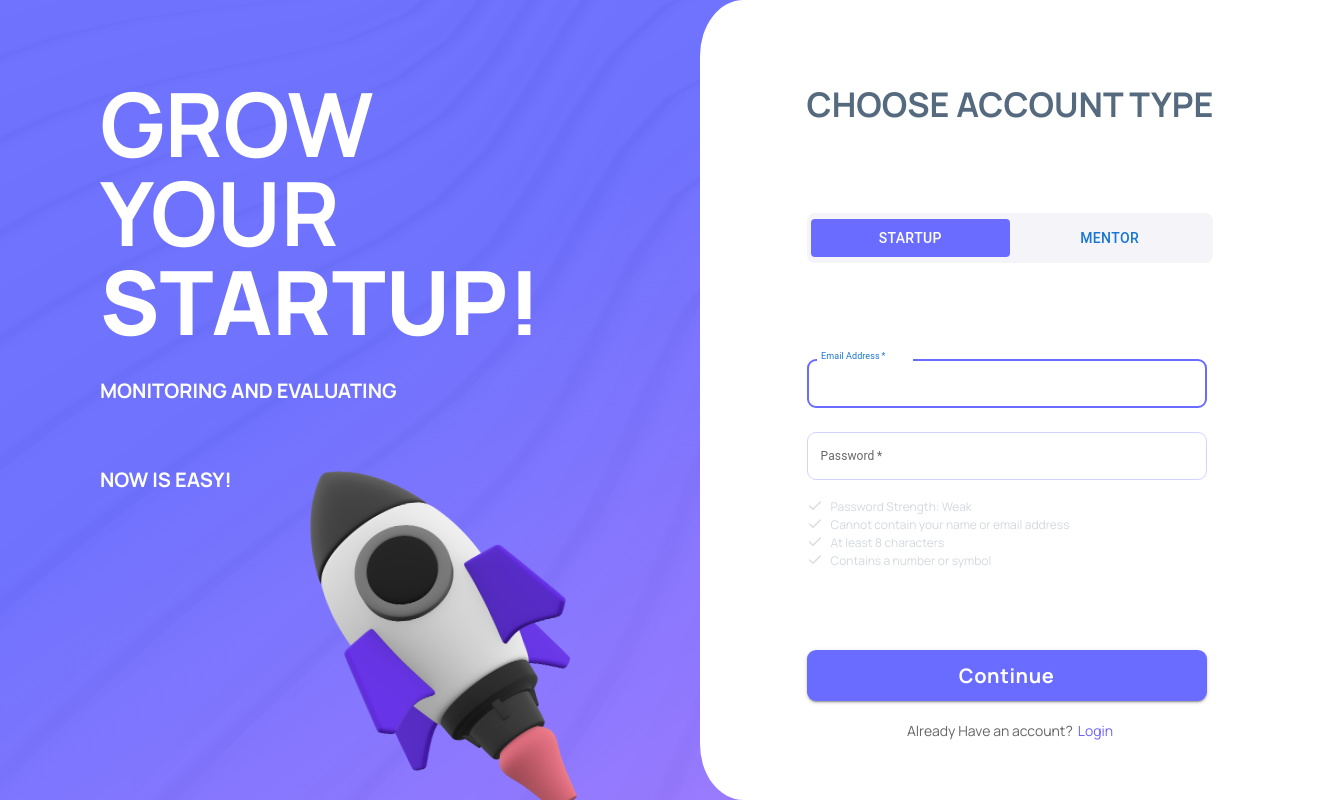
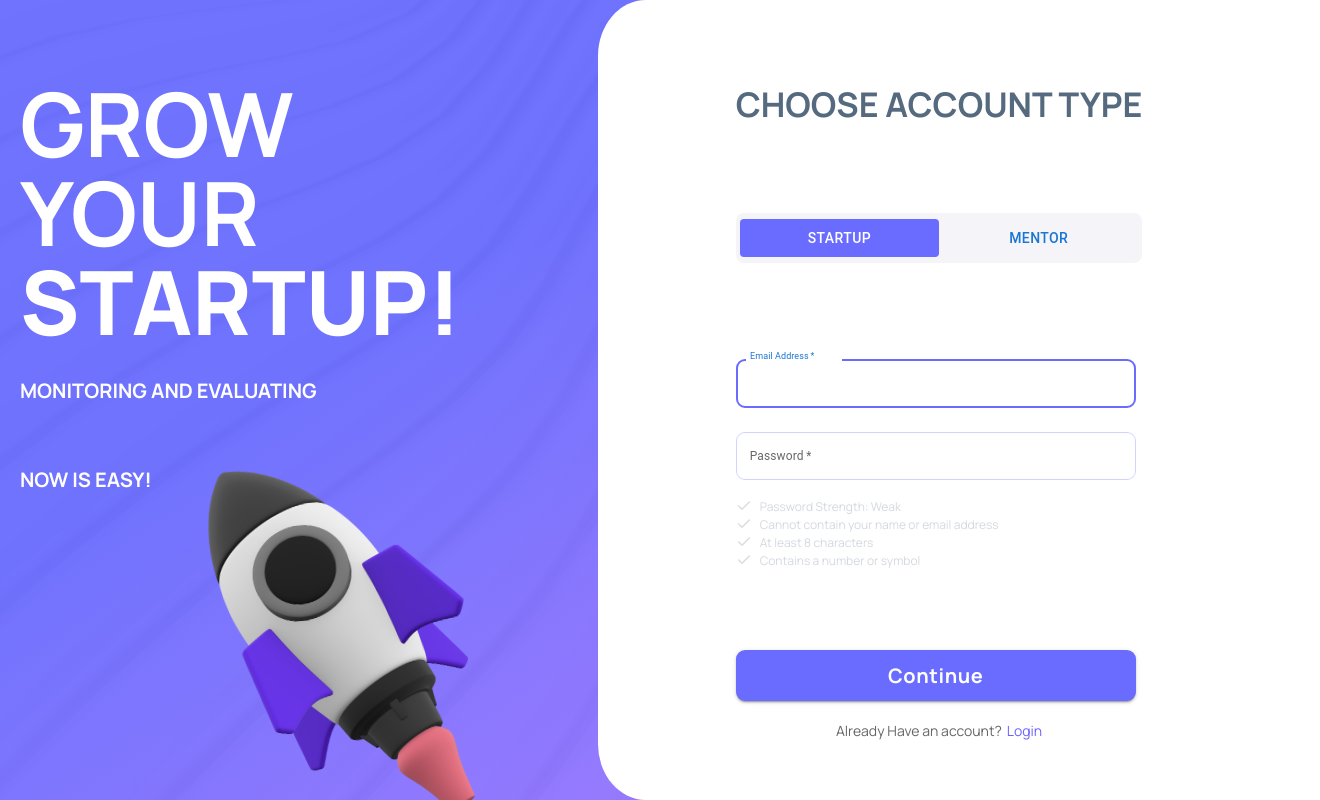
Before and after one commit to DexterNutt/FinalProject, a React (Vite) app in the folder MentorToken/: page /register in a window 1280 px wide. Shown: the whole page, 1320 px wide, since content can reach past the window. Built offline with nearby package versions, Linux system fonts and the light colour scheme.

Commit message:
Reposition rocket on z-index

```diff
--- a/MentorToken/src/components/auth/registerForm/RegisterForm.module.css
+++ b/MentorToken/src/components/auth/registerForm/RegisterForm.module.css
@@ -5,7 +5,7 @@
   flex-direction: column;
   justify-content: center;
   align-items: center;
-  width: 100%;
+  width: 114%;
   height: 100%;
   z-index: 0;
   background-color: #fff;
--- a/MentorToken/src/components/rocket/RocketComp.module.css
+++ b/MentorToken/src/components/rocket/RocketComp.module.css
@@ -7,7 +7,7 @@
   height: 100vh;
   width: 100%;
   overflow: hidden;
-  padding-left: 40px;
+  z-index: 1;
 }
 
 .loginContainer .left {
@@ -49,7 +49,7 @@
   width: 900px;
   top: 18rem;
   rotate: -5deg;
-  z-index: 1;
+  z-index: 3;
   right: -200px;
 }
 
--- a/MentorToken/src/pages/Login.jsx
+++ b/MentorToken/src/pages/Login.jsx
@@ -5,10 +5,7 @@ import styles from "./Login.module.css";
 
 export const Login = () => {
   useEffect(() => {
-    // Add the overflow hidden class to the body
     document.body.classList.add(styles.noOverflow);
-
-    // Clean up the effect by removing the class when the component unmounts
     return () => {
       document.body.classList.remove(styles.noOverflow);
     };
--- a/MentorToken/src/pages/Register.jsx
+++ b/MentorToken/src/pages/Register.jsx
@@ -1,14 +1,11 @@
-import React, { useEffect } from "react";
+import React from "react";
 import { RocketComp } from "../components/rocket/RocketComp";
 import { RegisterForm } from "../components/auth/registerForm/RegisterForm";
 import styles from "./Register.module.css";
 
 export const Register = () => {
-  useEffect(() => {
-    // Add the overflow hidden class to the body
+  React.useEffect(() => {
     document.body.classList.add(styles.noOverflow);
-
-    // Clean up the effect by removing the class when the component unmounts
     return () => {
       document.body.classList.remove(styles.noOverflow);
     };
@@ -16,7 +13,7 @@ export const Register = () => {
 
   return (
     <div className={styles.wrapper}>
-      <RocketComp className={styles.left} />
+      <RocketComp className={styles.rocket} />
       <RegisterForm className={styles.right} />
     </div>
   );
--- a/MentorToken/src/pages/Register.module.css
+++ b/MentorToken/src/pages/Register.module.css
@@ -1,17 +1,14 @@
 .wrapper {
   display: flex;
-  flex-direction: row;
   position: relative;
   height: 100vh;
   width: 100%;
-  overflow: hidden;
   background-image: url("/login-background.webp"),
     linear-gradient(147.1deg, #696cff 35.1%, #9574ff 77.5%);
-  padding-left: 2.5rem;
+  overflow: hidden;
 }
 
 .noOverflow {
   overflow: hidden;
-  height: 100%; /* Ensures the body takes the full height of the viewport */
-  margin: 0; /* Removes any default margin */
+  height: 100%;
 }
```
